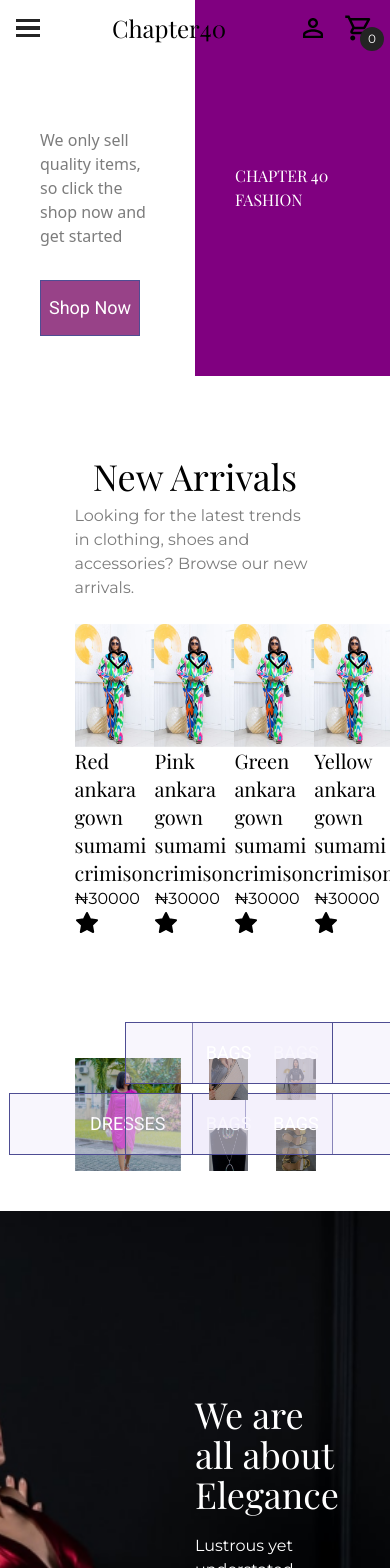
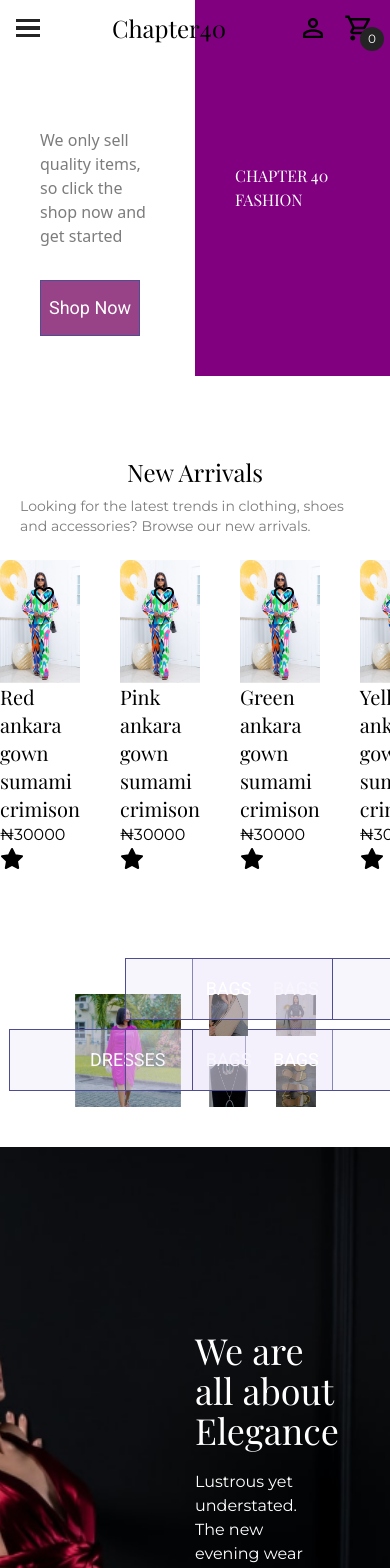
Before and after one commit to Temi-Dire/chapter40-website, a React (Vite) app: page / in a window 390 px wide. Shown: the top 1568 px of the page. Built offline with nearby package versions, Linux system fonts and the light colour scheme.

Commit message:
built mobile version for newarrivals

```diff
--- a/src/sections/newarrivals/index.tsx
+++ b/src/sections/newarrivals/index.tsx
@@ -1,3 +1,4 @@
+import { useEffect, useRef } from "react";
 import Card from "../../components/Card";
 
 interface NewarrivalsProps {
@@ -9,6 +10,36 @@ const Newarrivals: React.FC<NewarrivalsProps> = ({
   header = "New Arrivals",
   desc = "Looking for the latest trends in clothing, shoes and accessories? Browse our new arrivals.",
 }) => {
+  const containerRef = useRef<HTMLDivElement>(null);
+
+  useEffect(() => {
+    const handleScroll = () => {
+      if (containerRef.current) {
+        const container = containerRef.current;
+        if (container.scrollLeft > 0) {
+          container.style.marginLeft = "0";
+          container.style.marginRight = "10px";
+          container.style.position = "sticky";
+          container.style.left = "0";
+        } else {
+          container.style.marginLeft = "10px"; // Adjust the initial margin as needed
+          container.style.position = "relative";
+          container.style.left = "unset";
+        }
+      }
+    };
+
+    if (containerRef.current) {
+      containerRef.current.addEventListener("scroll", handleScroll);
+    }
+
+    return () => {
+      if (containerRef.current) {
+        containerRef.current.removeEventListener("scroll", handleScroll);
+      }
+    };
+  }, []);
+
   const items = [
     {
       desc: "Red ankara gown sumami crimison",
@@ -33,18 +64,51 @@ const Newarrivals: React.FC<NewarrivalsProps> = ({
   ];
 
   return (
-    <section className="mt-20 px-[74.5px]">
-      <div className="w-full flex flex-col justify-center items-center gap-2 mb-6">
-        <h1 className="text-4xl font-playfair">{header}</h1>
-        <p className="font-montserrat text-[#7C7C7C]">{desc}</p>
+    <div className=" lg:px-16 mt-20">
+      <div className=" px-5 w-full flex flex-col justify-center items-center gap-2 mb-6">
+        <h1 className="sm:text-4xl text-2xl font-playfair">{header}</h1>
+        <p className="font-montserrat text-[#7C7C7C] text-sm sm:text-base">
+          {desc}
+        </p>
       </div>
-      <div className="flex justify-between">
+      <div
+        ref={containerRef}
+        className="flex justify-between overflow-x-auto space-x-10"
+      >
         {items.map((item) => (
           <Card desc={item.desc} price={item.price} id={item.id} />
         ))}
       </div>
-    </section>
+    </div>
   );
 };
 
 export default Newarrivals;
+
+// import React from "react";
+// import Card from "../../components/Card";
+
+// const Newarrivals = () => {
+
+//   return (
+//     <div className="flex overflow-x-auto p-4">
+//       <div className=" mr-2 flex-shrink-0">
+//         <img className="w-[500px]" src="/assets/images/dress1.png" alt="" />
+//       </div>
+//       <div className=" mr-2 flex-shrink-0">
+//         <img className="w-[500px]" src="/assets/images/dress1.png" alt="" />
+//       </div>
+//       <div className=" mr-2 flex-shrink-0">
+//         <img className="w-[500px]" src="/assets/images/dress1.png" alt="" />
+//       </div>
+//       <div className=" mr-2 flex-shrink-0">
+//         <img className="w-[500px]" src="/assets/images/dress1.png" alt="" />
+//       </div>
+//       <div className=" mr-2 flex-shrink-0">
+//         <img className="w-[500px]" src="/assets/images/dress1.png" alt="" />
+//       </div>
+//     </div>
+//   );
+// };
+
+// export default Newarrivals;
```
